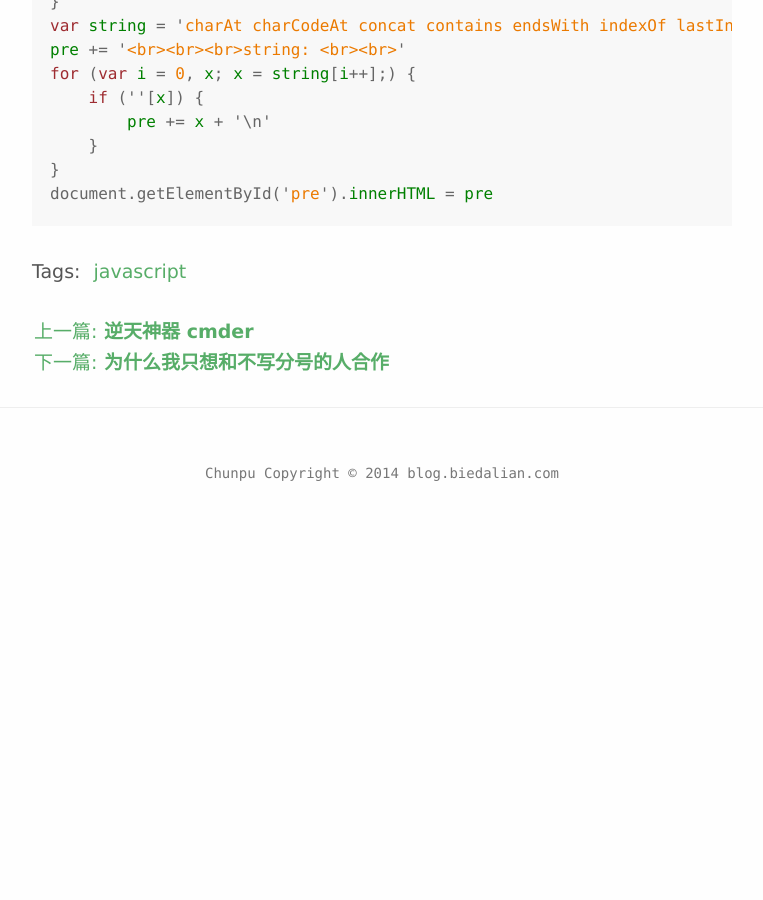
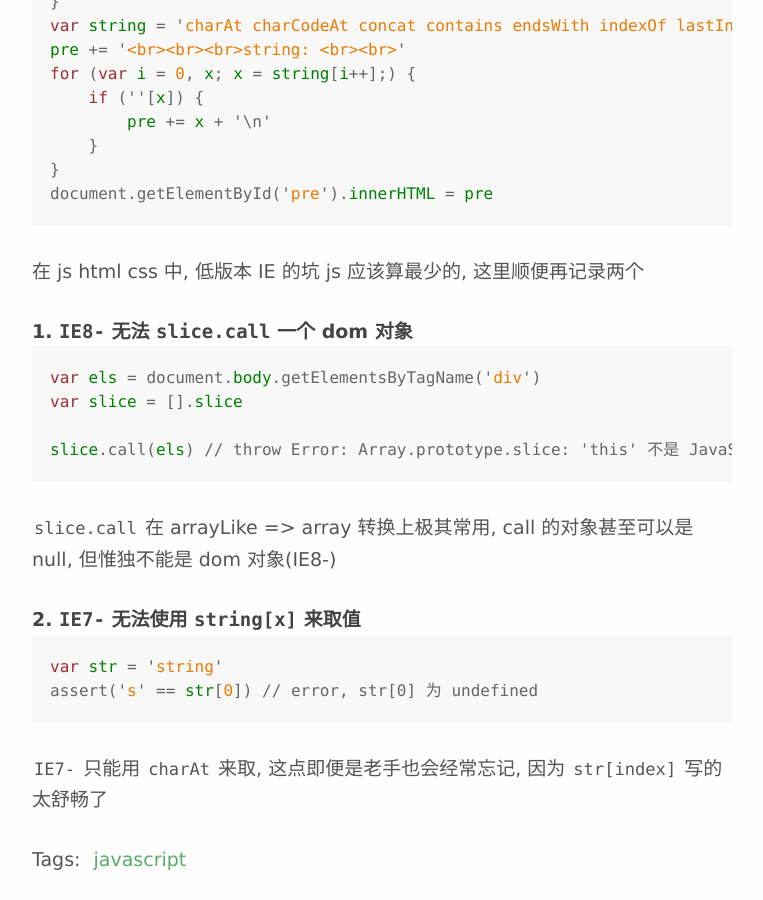
Before and after one commit to chunpu/blog, a Jekyll site: the page built from _posts/2014-09-14-ie6-support-method.md, in a window 1280 px wide and 900 px high, scrolled down 3167 px. Shown: the whole window, without its empty margins (258-1021 px from the left). Built offline with Jekyll 4.4.1, drawn with Linux system fonts in a browser that asks for light colours; Markdown is read by kramdown in place of the engine named in the settings; comment, search, counter and statistics services are not loaded; before the commit the page ends 3706 px from its top, so only the background shows below that.

Commit message:
add to ie6 function

````diff
--- a/_posts/2014-09-14-ie6-support-method.md
+++ b/_posts/2014-09-14-ie6-support-method.md
@@ -114,3 +114,25 @@ for (var i = 0, x; x = string[i++];) {
 }
 document.getElementById('pre').innerHTML = pre
 ```
+
+在 js html css 中, 低版本 IE 的坑 js 应该算最少的, 这里顺便再记录两个
+
+#### 1. `IE8-` 无法 `slice.call` 一个 dom 对象
+
+```javascript
+var els = document.body.getElementsByTagName('div')
+var slice = [].slice
+
+slice.call(els) // throw Error: Array.prototype.slice: 'this' 不是 JavaScript 对象
+```
+
+`slice.call` 在 arrayLike => array 转换上极其常用, call 的对象甚至可以是 null, 但惟独不能是 dom 对象(IE8-)
+
+#### 2. `IE7-` 无法使用 `string[x]` 来取值
+
+```javascript
+var str = 'string'
+assert('s' == str[0]) // error, str[0] 为 undefined
+```
+
+`IE7-` 只能用 `charAt` 来取, 这点即便是老手也会经常忘记, 因为 `str[index]` 写的太舒畅了
````
